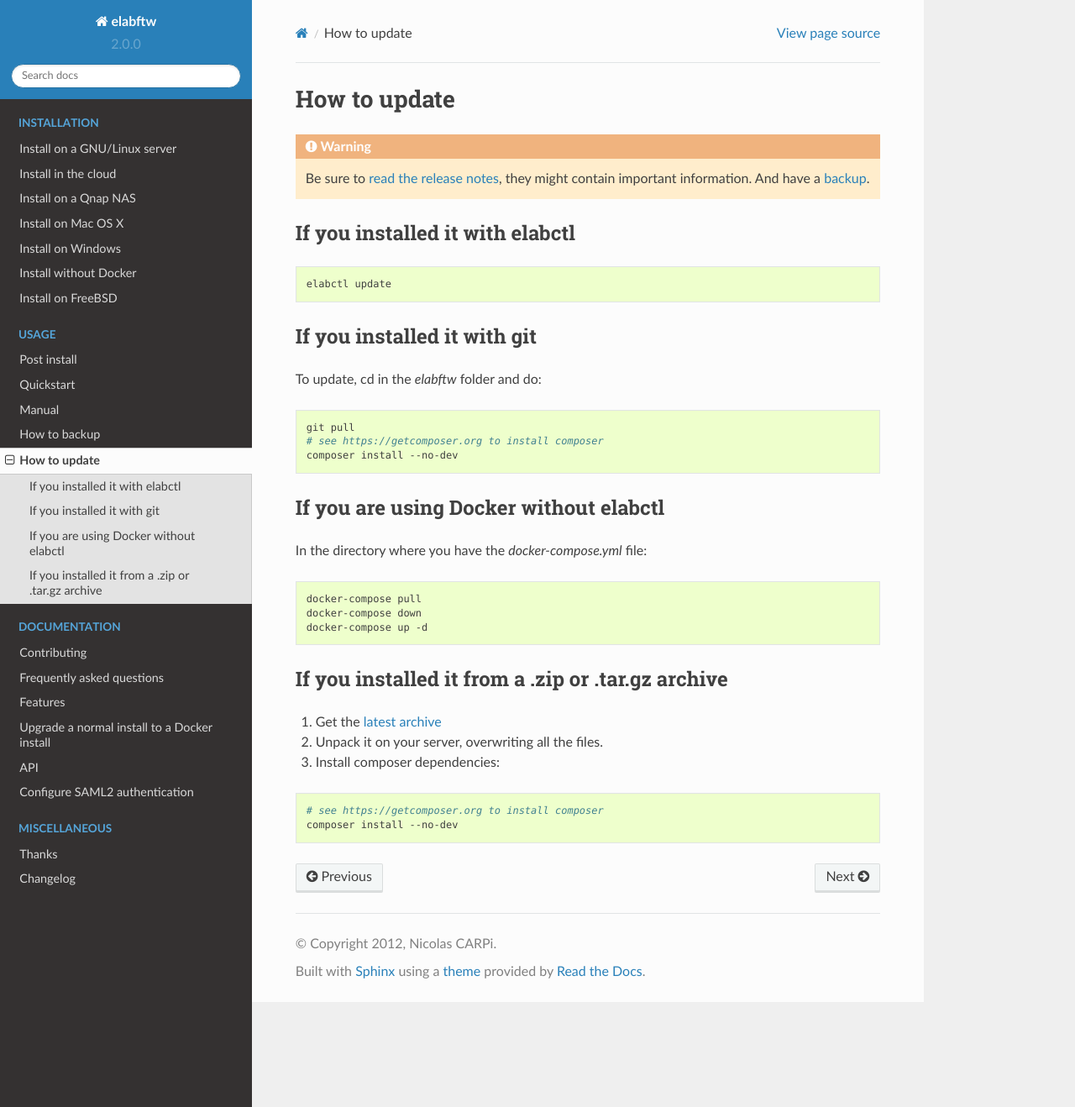
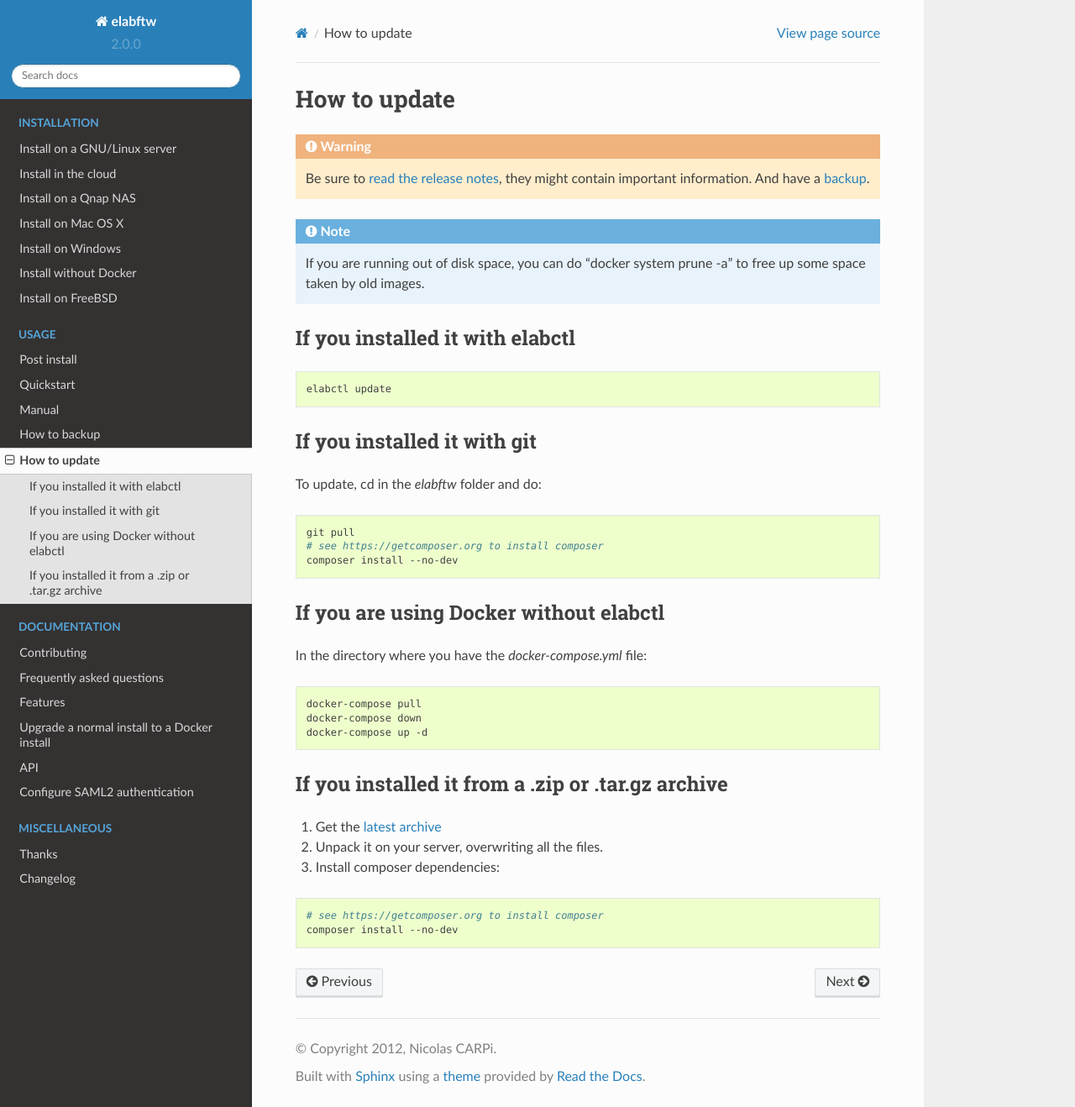
Before and after one commit to elabftw/elabdoc, a Sphinx documentation site: the page built from doc/how-to-update.rst, in a window 1280 px wide and 1318 px high. Shown: the whole window at 84% size. Built offline with Sphinx 7.4.7 and the Read the Docs theme 2.0.0, drawn with Linux system fonts in a browser that asks for light colours; pages that are not in the unit, such as notebooks, are missing from menus.

Commit message:
add note on freeing up disk space. see elabftw/elabftw#625

```diff
--- a/doc/how-to-update.rst
+++ b/doc/how-to-update.rst
@@ -4,6 +4,8 @@
 =============
 
 .. warning:: Be sure to `read the release notes <https://github.com/elabftw/elabftw/releases/latest>`_, they might contain important information. And have a :ref:`backup <backup>`.
+
+.. note:: If you are running out of disk space, you can do "docker system prune -a" to free up some space taken by old images.
 
 If you installed it with elabctl
 ^^^^^^^^^^^^^^^^^^^^^^^^^^^^^^^^
```
